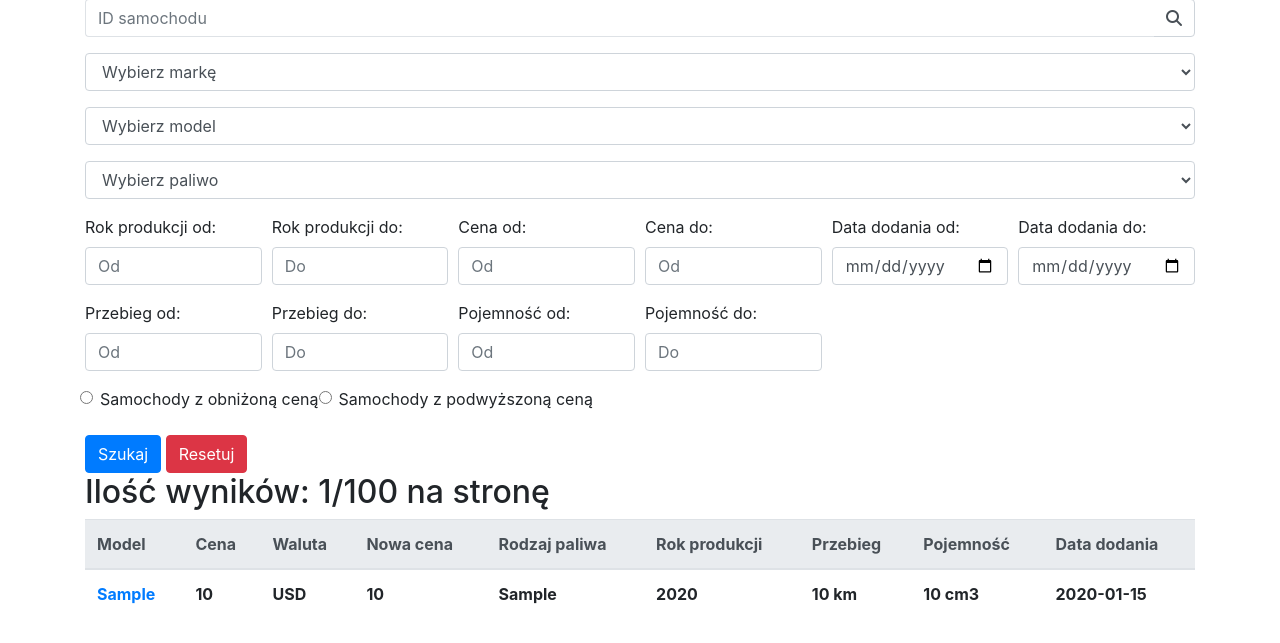
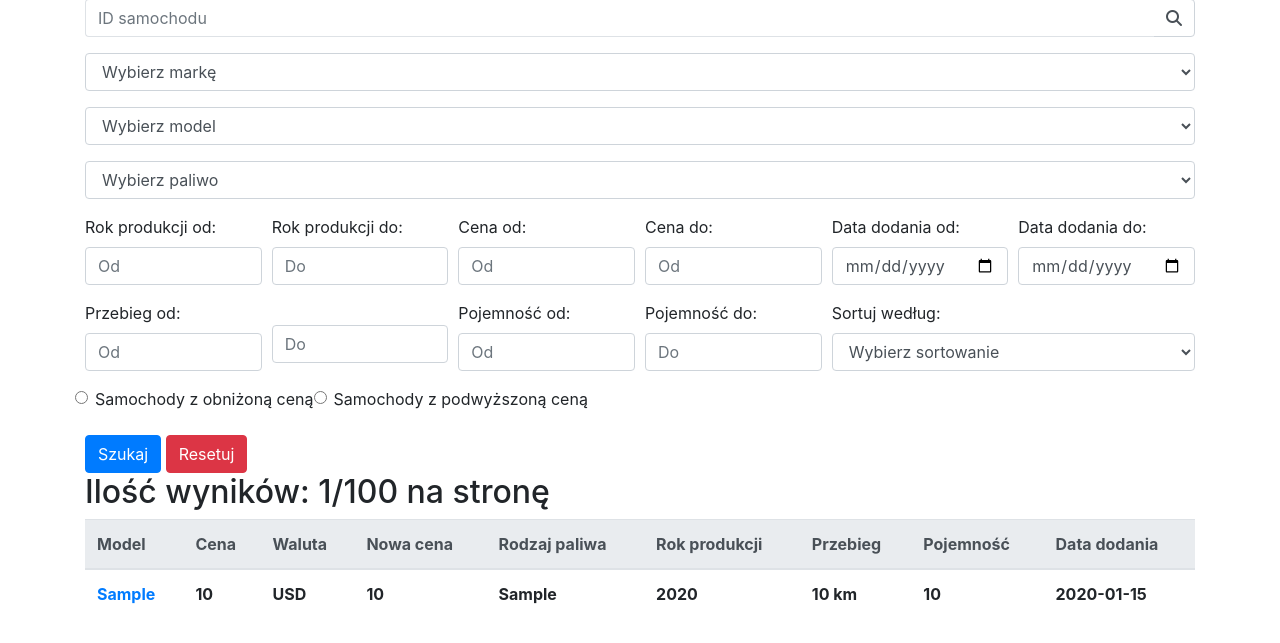
Before and after one commit to HannnaK/samochody, a Django app: page /wyszukiwanie/ in a window 1280 px wide. Shown: the part 81-724 px from the top of the page. Run offline with Django 3.2, Linux system fonts and the light colour scheme; tables that the repository leaves empty hold one stand-in row (values such as "Sample post"); lists and menus that the app fills with data are empty; some libraries are stand-ins or nearby versions.

Commit message:
added sorting

```diff
--- a/add_new_data_to_base.py
+++ b/add_new_data_to_base.py
@@ -4,14 +4,14 @@ import pandas as pd
 import math
 
 makerlist = ['audi-a3', 'audi-a4', 'audi-a5', 'audi-a6', 'Honda', 'Hyundai', 'Toyota']
-previous_data = '2020-05-28'
-data = '2020-06-05'
+previous_data = '2020-06-05'
+data = '2020-06-12'
 
 old_carlist = []
 try:
     fileName = 'otomoto/csv_files_with_data/allcars' + '-' + previous_data + '.csv'
 
-    with open(fileName, 'r', newline='') as cars:
+    with open(fileName, 'r', newline='', encoding='utf-8') as cars:
         carreader = csv.reader(cars, delimiter=',')
         for car in carreader:
             car[0] = float(car[0])
--- a/samochody/views.py
+++ b/samochody/views.py
@@ -20,7 +20,7 @@ def one_car(request, index):
 
     form_car = CarForm(request.POST or None, request.FILES or None, instance=car)
 
-    return render(request, 'car_form.html', {'form': form_car})
+    return render(request, 'car_form.html', {'form_car': form_car})
 
 def is_valid_queryparam(param):
     return param != '' and param is not None
@@ -52,51 +52,73 @@ def search(request):
     capacity_min = request.GET.get('capacity_min')
     capacity_max = request.GET.get('capacity_max')
     new_price = request.GET.get('new_price')
+    order = request.GET.get('order')
 
 
     if is_valid_queryparam(id_car_contains_query):
         all=all.filter(id_car__exact=id_car_contains_query)
 
     if is_valid_queryparam(make_contains_query) and make_contains_query != 'Wybierz markę':
-        all=all.filter(make__icontains=make_contains_query).order_by('index')
+        all=all.filter(make__icontains=make_contains_query)
 
     if is_valid_queryparam(model_contains_query) and model_contains_query != 'Wybierz model':
-        all=all.filter(model__exact=model_contains_query).order_by('index')
+        all=all.filter(model__exact=model_contains_query)
 
     if is_valid_queryparam(fuel_contains_query) and fuel_contains_query != 'Wybierz paliwo':
-        all = all.filter(fuel__exact=fuel_contains_query).order_by('index')
+        all = all.filter(fuel__exact=fuel_contains_query)
 
     if is_valid_queryparam(year_min):
-        all = all.filter(production_year__gte=year_min).order_by('production_year')
+        all = all.filter(production_year__gte=year_min)
     if is_valid_queryparam(year_max):
-        all = all.filter(production_year__lte=year_max).order_by('production_year')
+        all = all.filter(production_year__lte=year_max)
 
     if is_valid_queryparam(price_min):
-        all = all.filter(price__gte=price_min).order_by('price')
+        all = all.filter(price__gte=price_min)
     if is_valid_queryparam(price_max):
-        all = all.filter(price__lte=price_max).order_by('price')
+        all = all.filter(price__lte=price_max)
 
     if is_valid_queryparam(date_ad_min):
-        all = all.filter(date_ad__gte=date_ad_min).order_by('date_ad')
+        all = all.filter(date_ad__gte=date_ad_min)
     if is_valid_queryparam(date_ad_max):
-        all = all.filter(date_ad__lte=date_ad_max).order_by('date_ad')
+        all = all.filter(date_ad__lte=date_ad_max)
 
     if is_valid_queryparam(mileage_min):
-        all = all.filter(mileage__gte=mileage_min).order_by('mileage')
+        all = all.filter(mileage__gte=mileage_min)
     if is_valid_queryparam(mileage_max):
-        all = all.filter(mileage__lte=mileage_max).order_by('mileage')
+        all = all.filter(mileage__lte=mileage_max)
 
     if is_valid_queryparam(capacity_min):
-        all = all.filter(capacity__gte=capacity_min).order_by('capacity')
+        all = all.filter(capacity__gte=capacity_min)
     if is_valid_queryparam(capacity_max):
-        all = all.filter(capacity__lte=capacity_max.order_by('capacity'))
+        all = all.filter(capacity__lte=capacity_max)
 
     if new_price == "on":
         all = all.exclude(new_price=0)
-        all=all.filter(price__gt=models.F('new_price')).order_by('new_price')
+        all=all.filter(price__gt=models.F('new_price'))
     if new_price == "off":
         all = all.exclude(new_price=0)
-        all = all.filter(price__lt=models.F('new_price')).order_by('new_price')
+        all = all.filter(price__lt=models.F('new_price'))
+
+    if order == 'Cena':
+        all = all.order_by('-price')
+
+    if order == 'Nowa cena':
+        all = all.order_by('-new_price')
+
+    if order == 'Rok produkcji':
+        all = all.order_by('-production_year')
+
+    if order == 'Przebieg':
+        all = all.order_by('-mileage')
+
+    if order == 'Pojemność':
+        all = all.order_by('-capacity')
+
+    if order == 'Data dodania':
+        all = all.order_by('-date_ad')
+
+
+
 
     number_results = len(all)
     page = request.GET.get('page', 1)
--- a/templates/car_form.html
+++ b/templates/car_form.html
@@ -5,6 +5,6 @@
      <div style="width: 32rem; float: left; margin-left: 2rem">
         <h2>Informacje o samochodzie</h2>
     {% csrf_token %}
-        {{ form|bootstrap }}
+        {{ form_car|bootstrap }}
      </div>
 {% endblock %}
--- a/templates/main.html
+++ b/templates/main.html
@@ -9,7 +9,7 @@
     <link rel="stylesheet" href="https://stackpath.bootstrapcdn.com/bootstrap/4.4.1/css/bootstrap.min.css"
           integrity="sha384-Vkoo8x4CGsO3+Hhxv8T/Q5PaXtkKtu6ug5TOeNV6gBiFeWPGFN9MuhOf23Q9Ifjh" crossorigin="anonymous">
     <script src="https://kit.fontawesome.com/9ed7226e62.js" crossorigin="anonymous"></script>
-    <link rel="stylesheet" href="{% static 'nowy.css' %}">
+    <link rel="stylesheet" href="{% static 'template.css' %}">
     <title>{% block tytul %}{% endblock %}</title>
 </head>
 <body>
--- a/templates/search.html
+++ b/templates/search.html
@@ -1,5 +1,6 @@
 {% extends 'main.html' %}
 {% load bootstrap %}
+
 {% block tytul %} Wyszukiwanie {% endblock %}
 {% block strona %}
 <main role="main" class="container">
@@ -90,21 +91,37 @@
 
         <div class="form-row">
             <div class="form-group col-md-2 col-lg-2">
-                <label for="dataMin">Przebieg od:</label>
+                <label for="mileageMin">Przebieg od:</label>
                 <input type="number" min=0 class="form-control" id="mileageMin" placeholder="Od" name="mileage_min">
             </div>
             <div class="form-group col-md-2 col-lg-2">
-                <label for="dataMax">Przebieg do:</label>
+                <label for="mileageMax"> </label>
                 <input type="number" min=0 class="form-control" id="mileageMax" placeholder="Do" name="mileage_max">
             </div>
             <div class="form-group col-md-2 col-lg-2">
-                <label for="dataMin">Pojemność od:</label>
+                <label for="capacityMin">Pojemność od:</label>
                 <input type="number" min=0 class="form-control" id="capacityMin" placeholder="Od" name="capacity_min">
             </div>
             <div class="form-group col-md-2 col-lg-2">
-                <label for="dataMax">Pojemność do:</label>
+                <label for="capacityMax">Pojemność do:</label>
                 <input type="number" min=0 class="form-control" id="capacityMax" placeholder="Do" name="capacity_max">
             </div>
+
+
+
+            <div class="form-group col-md-2 col-lg-4">
+                <label for="order">Sortuj według:</label>
+                <select class="form-control" id="order" name="order">
+
+                    <option selected>Wybierz sortowanie</option>
+                    <option>Cena</option>
+                    <option>Nowa cena</option>
+                    <option>Rok produkcji</option>
+                    <option>Przebieg</option>
+                    <option>Pojemność</option>
+                    <option>Data dodania</option>
+
+                </select>
             </div>
 
             <div class="form-row">
@@ -115,6 +132,7 @@
                 <div class="form-check">
                     <input class="form-check-input" type="radio" id="newPriceL" name="new_price" value="off">
                     Samochody z podwyższoną ceną
+                </div>
             </div>
         </div>
         <br/>
@@ -147,7 +165,7 @@
             <th>{{car.fuel}}</th>
             <th>{{car.production_year}}</th>
             <th>{{car.mileage}} km</th>
-            <th>{{car.capacity}} cm3</th>
+            <th>{% if car.capacity != None %}{{car.capacity}}{% endif %}</th>
             <th>{{car.date_ad}}</th>
         </tr>
         {% endfor %}
```
Lines whose indentation alone changed are shown as unchanged.
